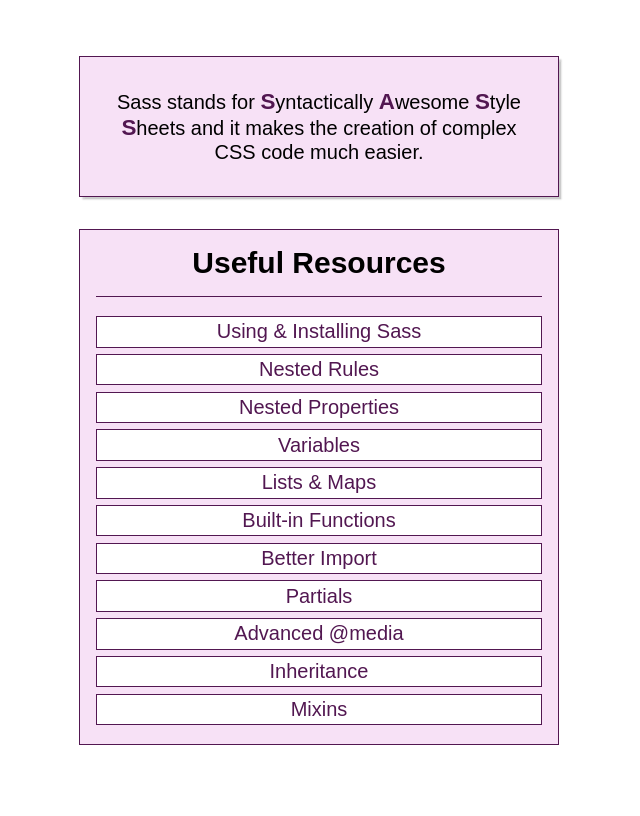
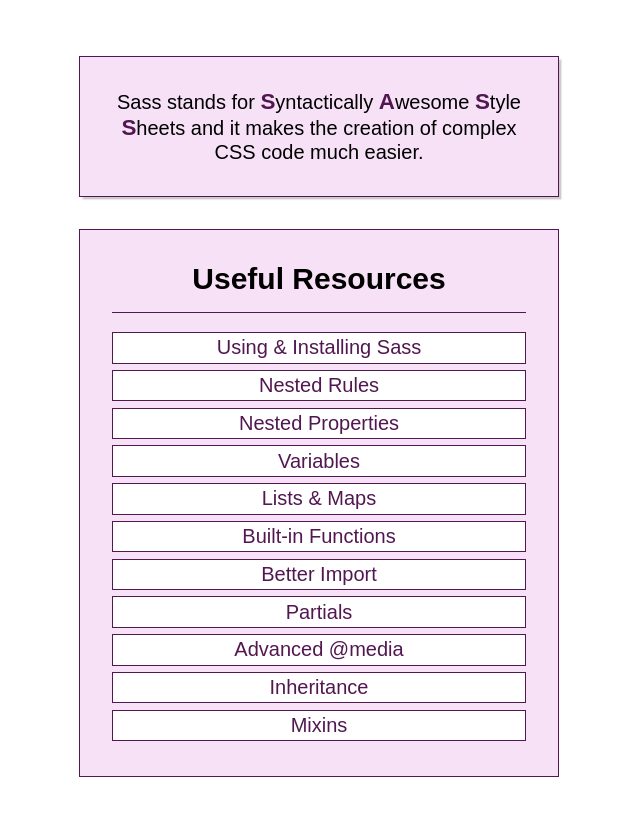
Before and after one commit to natanlf/max-sass, an Angular app: page / in a window 1280 px wide. Shown: the top 816 px of the page, without its empty margins (321-961 px from the left). Built offline with nearby package versions, Linux system fonts and the light colour scheme.

Commit message:
Understanding Inheritance

```diff
--- a/src/app/app.component.scss
+++ b/src/app/app.component.scss
@@ -27,12 +27,11 @@
   box-sizing: border-box;
 }
 
-.sass-introduction {
+.sass-section {
   border: $border-default;
   background: lighten(map-get($colors, main), 72%);
   padding: $size-default * 2;
   text-align: center;
-  box-shadow: $size-tiny $size-tiny $size-tiny / 2 #ccc;
   width: 90%;
   box-sizing: border-box;
 
@@ -41,22 +40,18 @@
   }
 }
 
+.sass-introduction {
+  @extend .sass-section;
+  box-shadow: $size-tiny $size-tiny $size-tiny / 2 #ccc;
+}
+
 .sass-introduction p {
   margin: 0;
 }
 
 .sass-details {
-  border: $border-default;
-  background: lighten(map-get($colors, main), 72%);;
-  padding: 1rem;
-  text-align: center;
+  @extend .sass-section;
   margin: $size-default * 2 0;
-  width: 90%;
-  box-sizing: border-box;
-
-  @media (min-width: 40rem) {
-    width: 30rem;
-  }
 }
 
 .section-header {
--- a/src/app/copia.css
+++ b/src/app/copia.css
@@ -30,19 +30,22 @@
   box-sizing: border-box;
 }
 
-.sass-introduction {
+.sass-section, .sass-details, .sass-introduction {
   border: 0.05rem solid #521751;
   background: #f7e1f6;
   padding: 2rem;
   text-align: center;
-  box-shadow: 0.2rem 0.2rem 0.1rem #ccc;
   width: 90%;
   box-sizing: border-box;
 }
 @media (min-width: 40rem) {
-  .sass-introduction {
+  .sass-section, .sass-details, .sass-introduction {
     width: 30rem;
   }
+}
+
+.sass-introduction {
+  box-shadow: 0.2rem 0.2rem 0.1rem #ccc;
 }
 
 .sass-introduction p {
@@ -50,18 +53,7 @@
 }
 
 .sass-details {
-  border: 0.05rem solid #521751;
-  background: #f7e1f6;
-  padding: 1rem;
-  text-align: center;
   margin: 2rem 0;
-  width: 90%;
-  box-sizing: border-box;
-}
-@media (min-width: 40rem) {
-  .sass-details {
-    width: 30rem;
-  }
 }
 
 .section-header {
```
Also changed, not shown: 1 other file (tests, documents, lock files or other folders).
